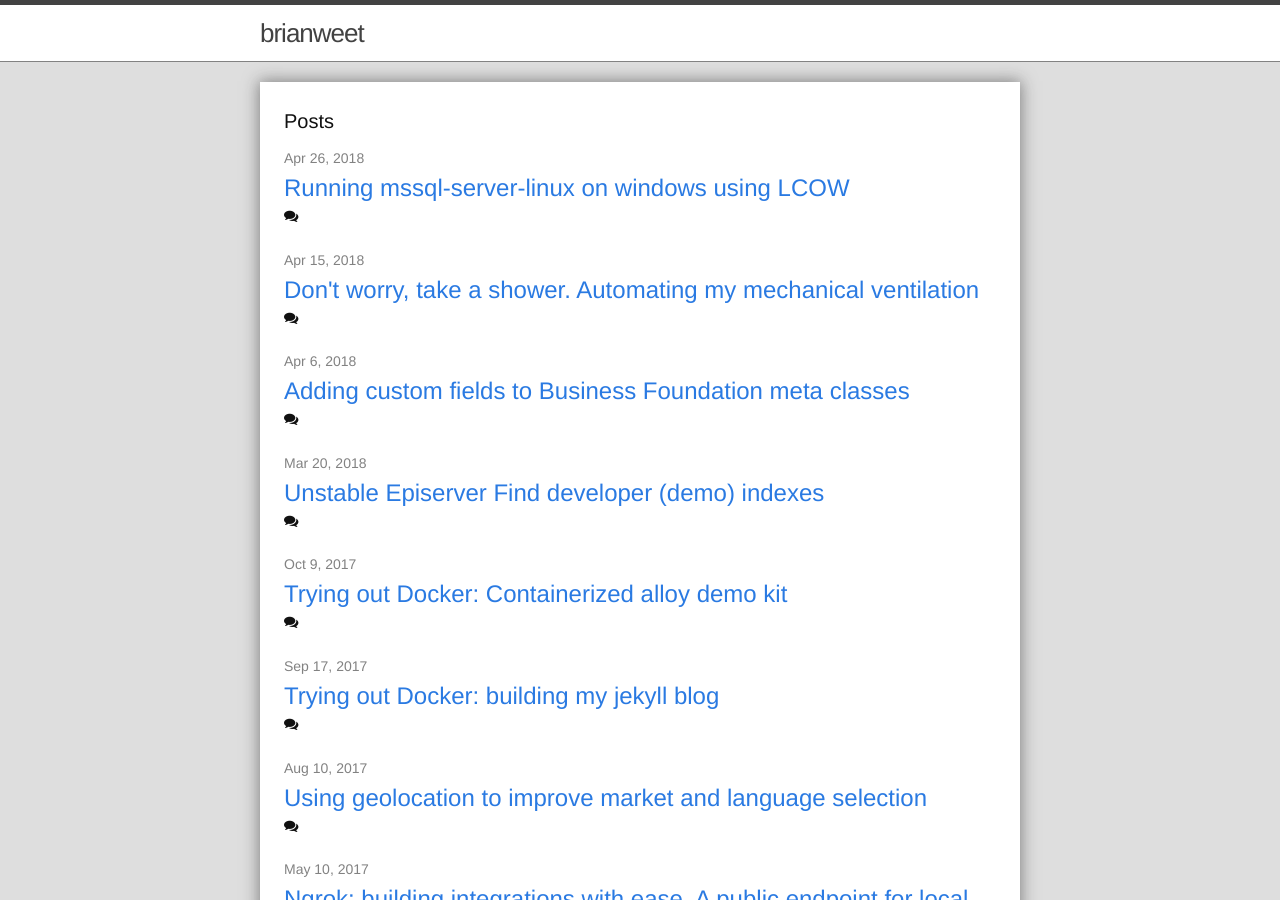
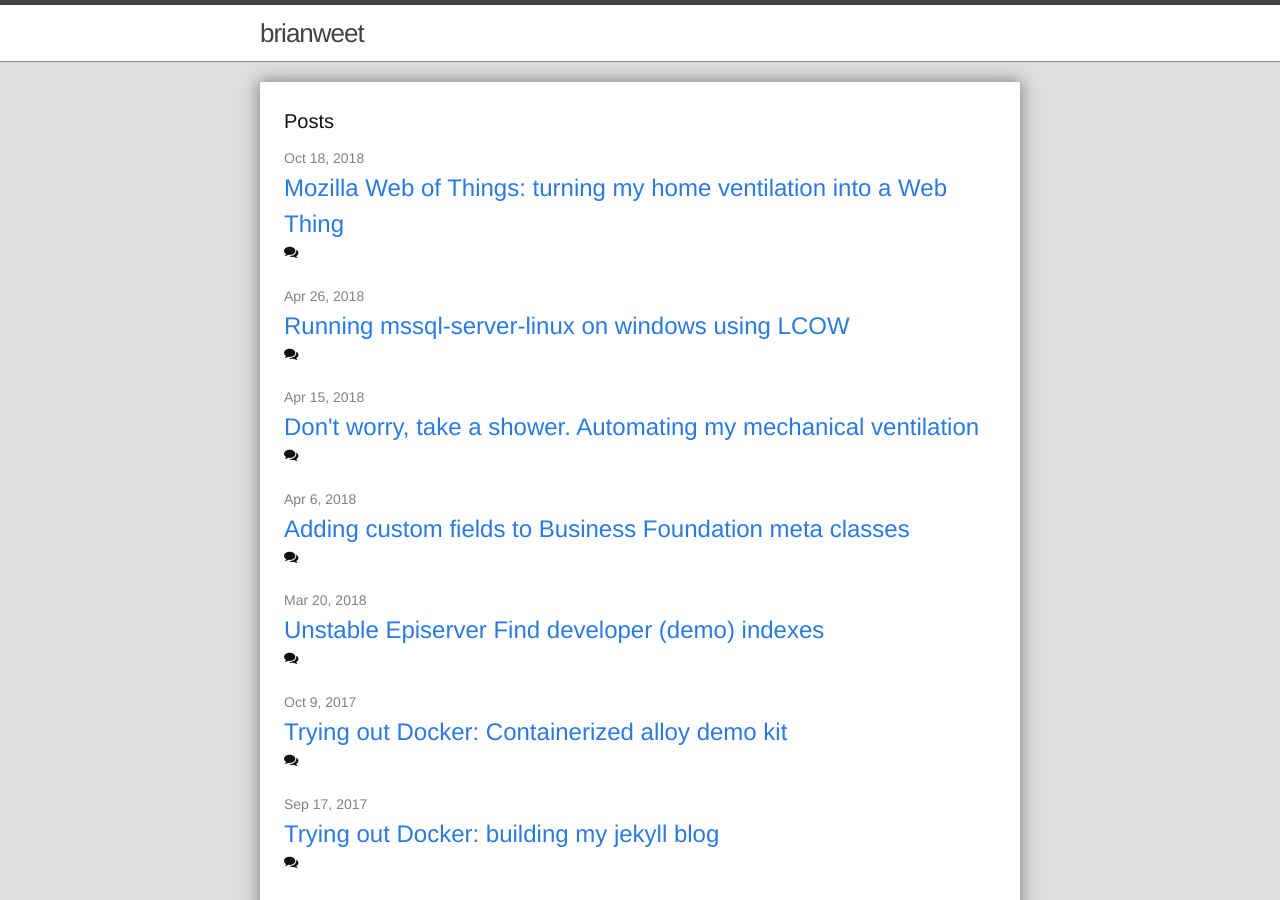
Before and after one commit to brianweet/brianweet.github.io, a Jekyll site: the page built from index.html, in a window 1280 px wide and 900 px high. Built offline with Jekyll 4.4.1, drawn with Linux system fonts in a browser that asks for light colours; nearby versions of some CDN libraries.

Commit message:
Move to posts

```diff
--- a/_drafts/2018-17-10-web-of-things-fan.md
+++ b/_posts/2018-18-10-web-of-things-fan.md
@@ -1,7 +1,7 @@
 ---
 layout: post
-title:  "Web of Things: turning my home ventilation into a Web Thing"
-date:   2018-10-17 12:00:00
+title:  "Mozilla Web of Things: turning my home ventilation into a Web Thing"
+date:   2018-10-18 20:00:00
 tags: [iot, wot, web-development, home-automation]
 comments: true
 ---
@@ -9,7 +9,7 @@ comments: true
 A while ago I've created a system to be able to control my [home ventilation fan]({% post_url 2018-15-04-dont-worry-take-a-shower %}) by using a 433mhz remote dimmer. In this post I will be using [Mozilla IoT](https://iot.mozilla.org/) to create a 'Web Thing' out of that same home ventilation fan.
 
 <p class="centered-image">
-    <img src="/assets/mozilla-iot/control-fan-mobile.jpg" alt="Search and control" height="300">
+    <img src="/assets/mozilla-iot/control-fan-mobile.jpg" alt="Search and control">
 </p>
 <p>
     <strong>On the left, a raspberry pi with a 433mhz transmitter. On the right, the fan, the remote dimmer and a phone showing the Gateway Things UI (no worries, the wires go to a power adapter not my phone). </strong>
```
